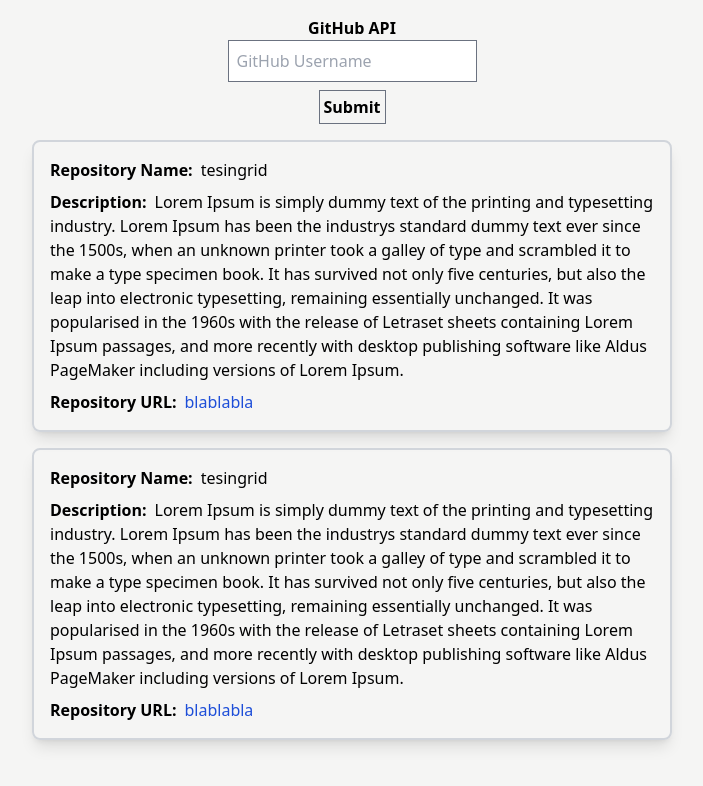
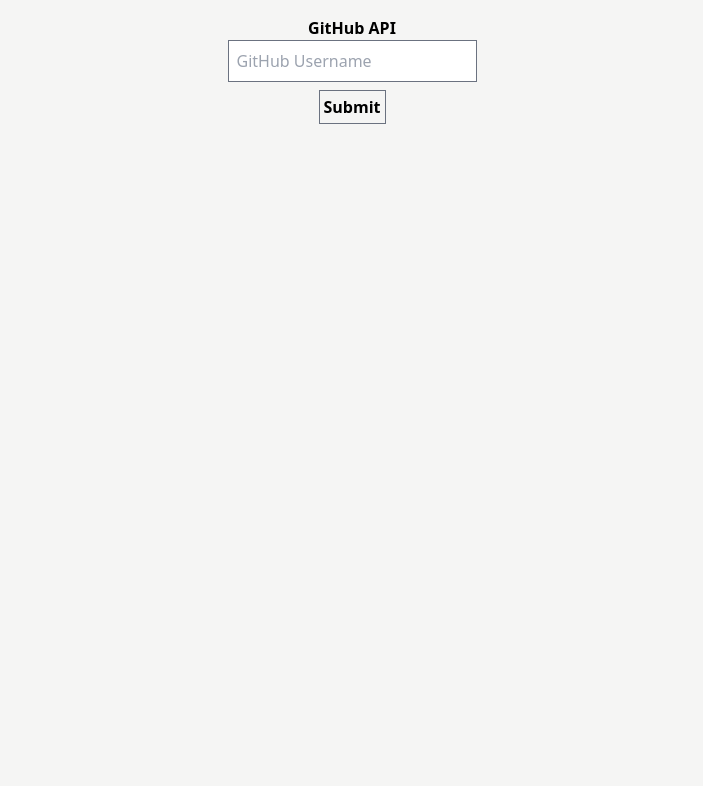
Before and after one commit to ingrid-fortunata/telkom, a React (Create React App) app: page / in a window 1280 px wide. Shown: the top 786 px of the page, without its empty margins (288-991 px from the left). Built offline with nearby package versions, Linux system fonts and the light colour scheme.

Commit message:
add loading view with loading spinner

```diff
--- a/src/App.js
+++ b/src/App.js
@@ -2,20 +2,7 @@
 import { useEffect, useState } from "react";
 
 function App() {
-  const [data, setdata] = useState([
-    {
-      name: "tesingrid",
-      description:
-        "Lorem Ipsum is simply dummy text of the printing and typesetting industry. Lorem Ipsum has been the industrys standard dummy text ever since the 1500s, when an unknown printer took a galley of type and scrambled it to make a type specimen book. It has survived not only five centuries, but also the leap into electronic typesetting, remaining essentially unchanged. It was popularised in the 1960s with the release of Letraset sheets containing Lorem Ipsum passages, and more recently with desktop publishing software like Aldus PageMaker including versions of Lorem Ipsum.",
-      html_url: "blablabla",
-    },
-    {
-      name: "tesingrid",
-      description:
-        "Lorem Ipsum is simply dummy text of the printing and typesetting industry. Lorem Ipsum has been the industrys standard dummy text ever since the 1500s, when an unknown printer took a galley of type and scrambled it to make a type specimen book. It has survived not only five centuries, but also the leap into electronic typesetting, remaining essentially unchanged. It was popularised in the 1960s with the release of Letraset sheets containing Lorem Ipsum passages, and more recently with desktop publishing software like Aldus PageMaker including versions of Lorem Ipsum.",
-      html_url: "blablabla",
-    },
-  ]);
+  const [data, setdata] = useState([]);
   const [isLoading, setisLoading] = useState(false);
   const [isError, setisError] = useState(false);
   const [userName, setuserName] = useState("");
@@ -92,7 +79,13 @@
           Submit
         </button>
       </form>
-      <div>{displayBody}</div>
+      {isLoading && (
+        <div className="text-center my-10 flex items-center flex-col justify-center">
+          <div className="loading"></div>
+          <div>Loading... Please wait..</div>
+        </div>
+      )}
+      {!isLoading && !isError && <div>{displayBody}</div>}
     </div>
   );
 }
--- a/src/styles/tailwind.css
+++ b/src/styles/tailwind.css
@@ -1,3 +1,25 @@
 @import "tailwindcss/base";
 @import "tailwindcss/components";
 @import "tailwindcss/utilities";
+
+.loading {
+  display: inline-block;
+  width: 50px;
+  height: 50px;
+  border: 3px solid rgb(144, 144, 144);
+  border-radius: 50%;
+  border-top-color: #fff;
+  animation: spin 1s ease-in-out infinite;
+  -webkit-animation: spin 1s ease-in-out infinite;
+}
+
+@keyframes spin {
+  to {
+    -webkit-transform: rotate(360deg);
+  }
+}
+@-webkit-keyframes spin {
+  to {
+    -webkit-transform: rotate(360deg);
+  }
+}
```
